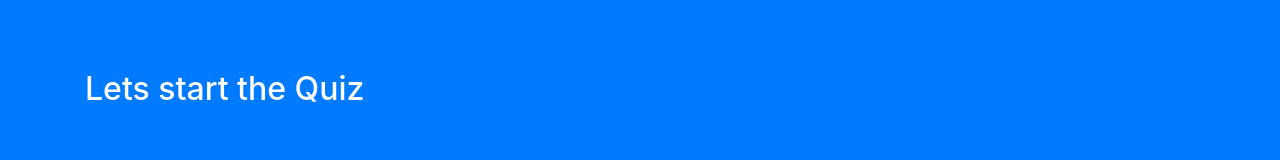
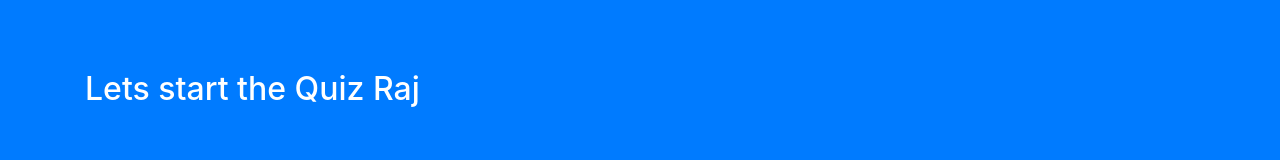
Before and after one commit to amansaharan/quiz, a plain HTML site: page index.html in a window 1280 px wide. Shown: the part 168-328 px from the top of the page. Drawn offline with nearby package versions, Linux system fonts and the light colour scheme.

Commit message:
Update index.html

```diff
--- a/index.html
+++ b/index.html
@@ -25,7 +25,7 @@
     <!-- Quiz section -->
     <div class="quiz py-4 bg-primary">
         <div class="container">
-            <h2 class="my-5 text-white">Lets start the Quiz
+            <h2 class="my-5 text-white">Lets start the Quiz Raj
 
             </h2>
             <form action="" class="quiz-form text-light">
```
